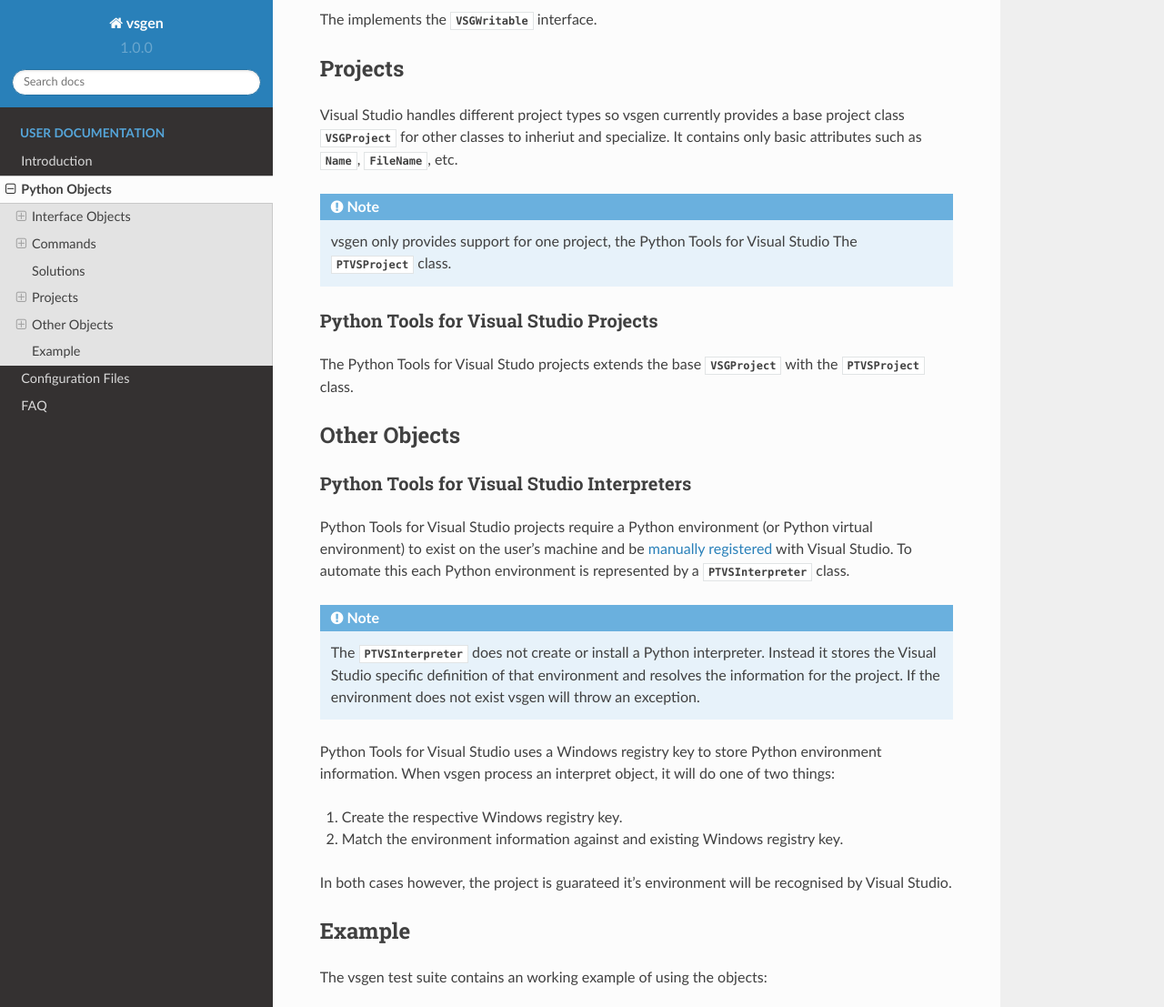
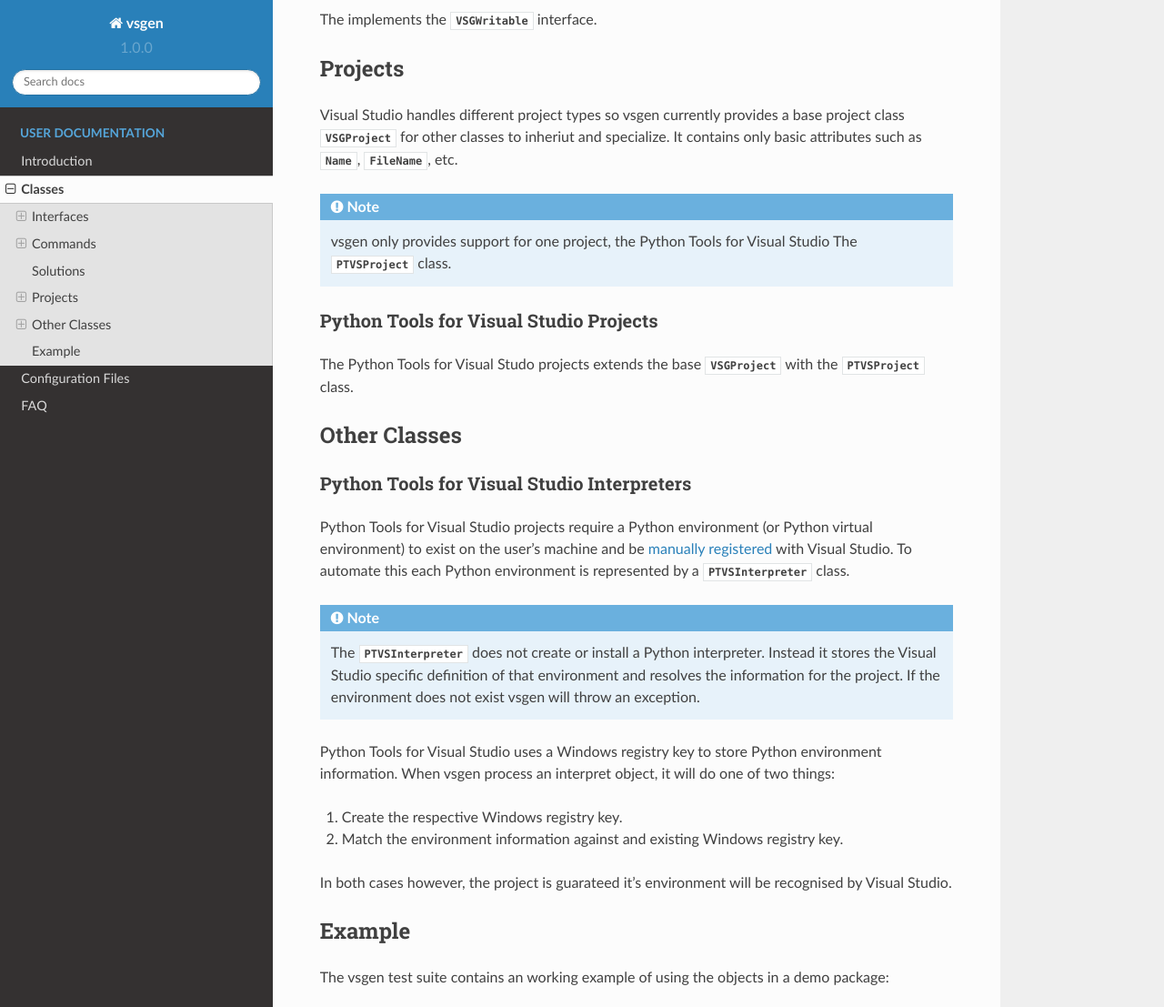
Before and after one commit to dbarsam/python-vsgen, a Sphinx documentation site: the page built from docs/source/user/objects.rst, in a window 1280 px wide and 1400 px high, scrolled down 1178 px, cut to the strip 0-1107 px from the top of the window. Shown: the whole strip at 91% size. Built offline with Sphinx 7.4.7 and the Read the Docs theme 2.0.0, drawn with Linux system fonts in a browser that asks for light colours; pages that are not in the unit, such as notebooks, are missing from menus; some of the changed text lies outside the part shown.

Commit message:
Minor corrections in 'objects' documentation.

```diff
--- a/docs/source/user/objects.rst
+++ b/docs/source/user/objects.rst
@@ -1,11 +1,11 @@
-Python Objects
-==============
+Classes
+=======
 vsgen provides a collection of Python classes that represent solutions, projects, and other concepts used by Visual Studio to organise resources.
 
 .. seealso:: Microsoft's `Solutions and Projects in Visual Studio <https://msdn.microsoft.com/en-us/library/b142f8e7.aspx>`_
 
-Interface Objects
------------------
+Interfaces
+----------
 Each object executes one or more `actions` and vsgen uses a small collection of interface to define the actions.
 
 The `Writable` Interface
@@ -46,7 +46,7 @@ Python Tools for Visual Studio Projects
 ~~~~~~~~~~~~~~~~~~~~~~~~~~~~~~~~~~~~~~~
 The Python Tools for Visual Studo projects extends the base :class:`~vsgen.project.VSGProject` with the :class:`~vsgen.ptvs.project.PTVSProject` class.
 
-Other Objects
+Other Classes
 -------------
 
 Python Tools for Visual Studio Interpreters
@@ -65,6 +65,6 @@ In both cases however, the project is guarateed it's environment will be recogni
 
 Example
 -------
-The vsgen test suite contains an working example of using the objects:
+The vsgen test suite contains an working example of using the objects in a demo package:
 
 .. literalinclude:: ..\..\..\tests\data\vsgendemo\__main__.py
```
Also changed, not shown: other parts of docs/source/user/objects.rst (+1 -1 lines).
